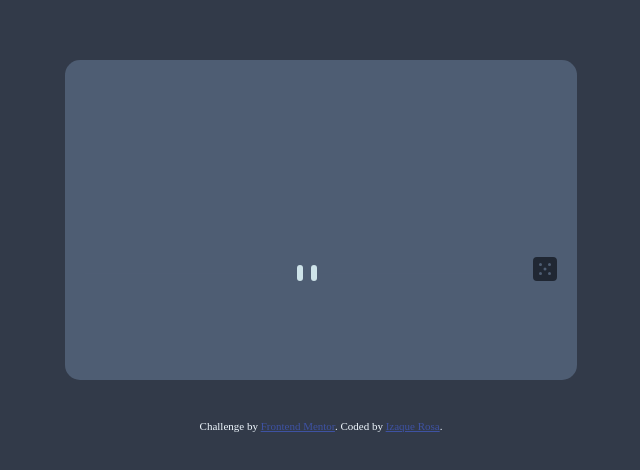
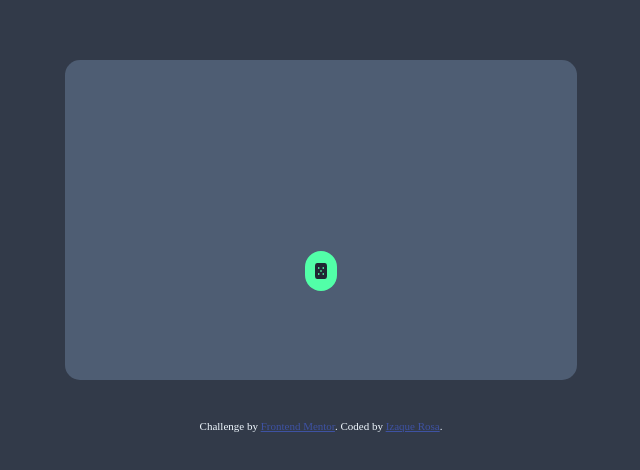
Before and after one commit to IzaqueRosa1/prject-advice-app, a plain HTML site: page index.html in a window 1280 px wide. Shown: the part 182-652 px from the top of the page, without its empty margins (327-967 px from the left). Drawn offline with Linux system fonts and the light colour scheme; no server answers.

Commit message:
add button reload

```diff
--- a/index.html
+++ b/index.html
@@ -16,9 +16,10 @@
     <div id="card">
         <div id="title"></div>
         <div id="content"></div>
-        <div class="dice">
-          <img src="images/pattern-divider-desktop.svg" alt="">
-          <img src="images/icon-dice.svg" alt="">
+        <div class="botton">
+          <div class="dice" onclick="atualizarPagina()">
+            <img src="images/icon-dice.svg" alt="">
+          </div>
         </div>
     </div>
   </section>
--- a/script.js
+++ b/script.js
@@ -30,3 +30,7 @@ fetch(url).then(response =>
         console.log(id)
         console.log(advice)
     })
+
+    function atualizarPagina() {
+        location.reload();
+      }
--- a/style/style.css
+++ b/style/style.css
@@ -39,3 +39,28 @@ body{
 footer{
     color: aliceblue;
 }
+.advice{
+    text-align: center;
+}
+.botton{
+    display: flex;
+    flex-direction: column;
+    justify-content: center;
+    align-items: center;
+}
+
+.dice{
+    display: flex;
+    flex-direction: column;
+    justify-content: center;
+    align-items: center;
+
+    background-color:hsl(150, 100%, 66%) ;
+    border-radius: 100px;
+    height: 5vh;
+    width: 2.5vw;
+}
+.dice img {
+    height: 40%;
+    width: 40%;
+}
```
